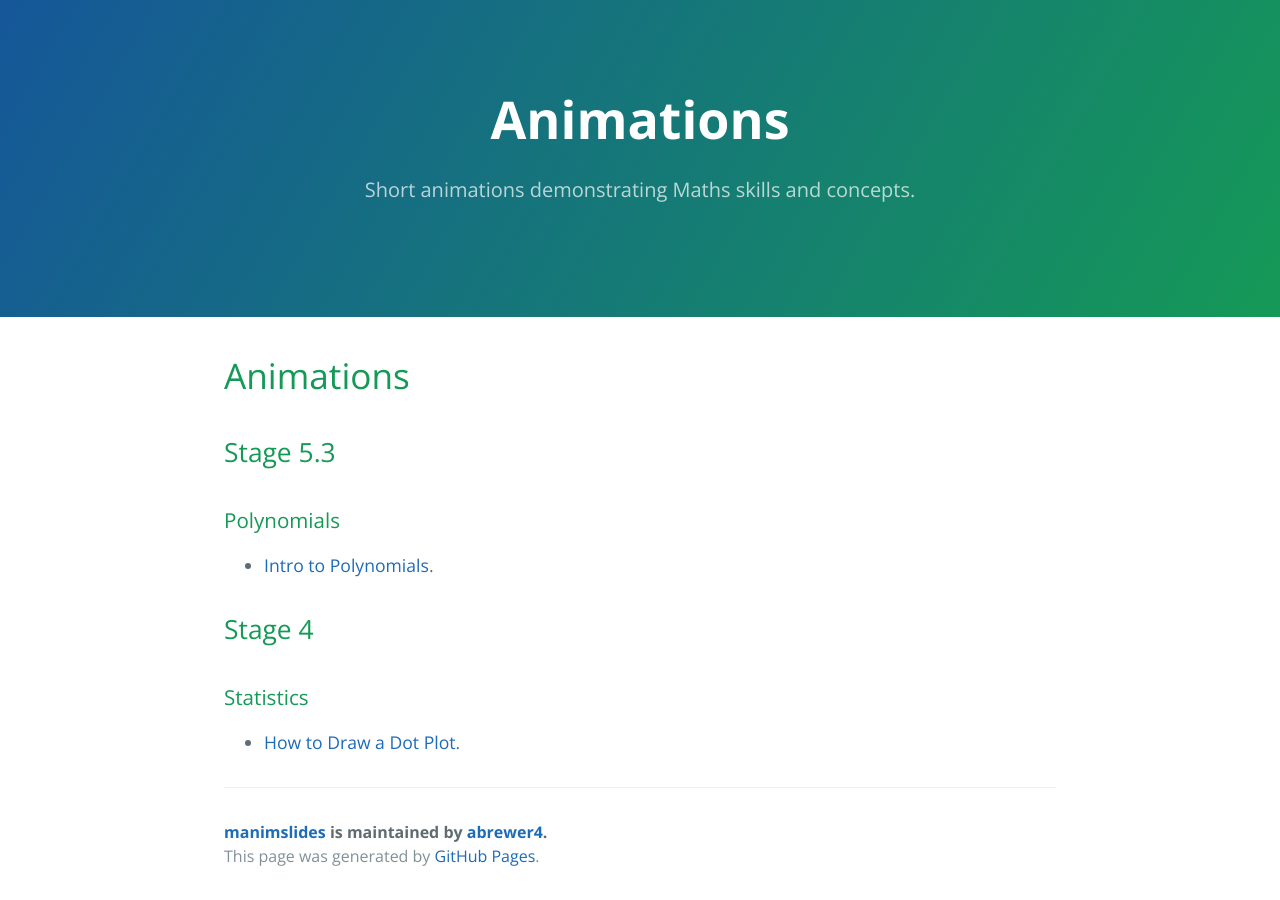
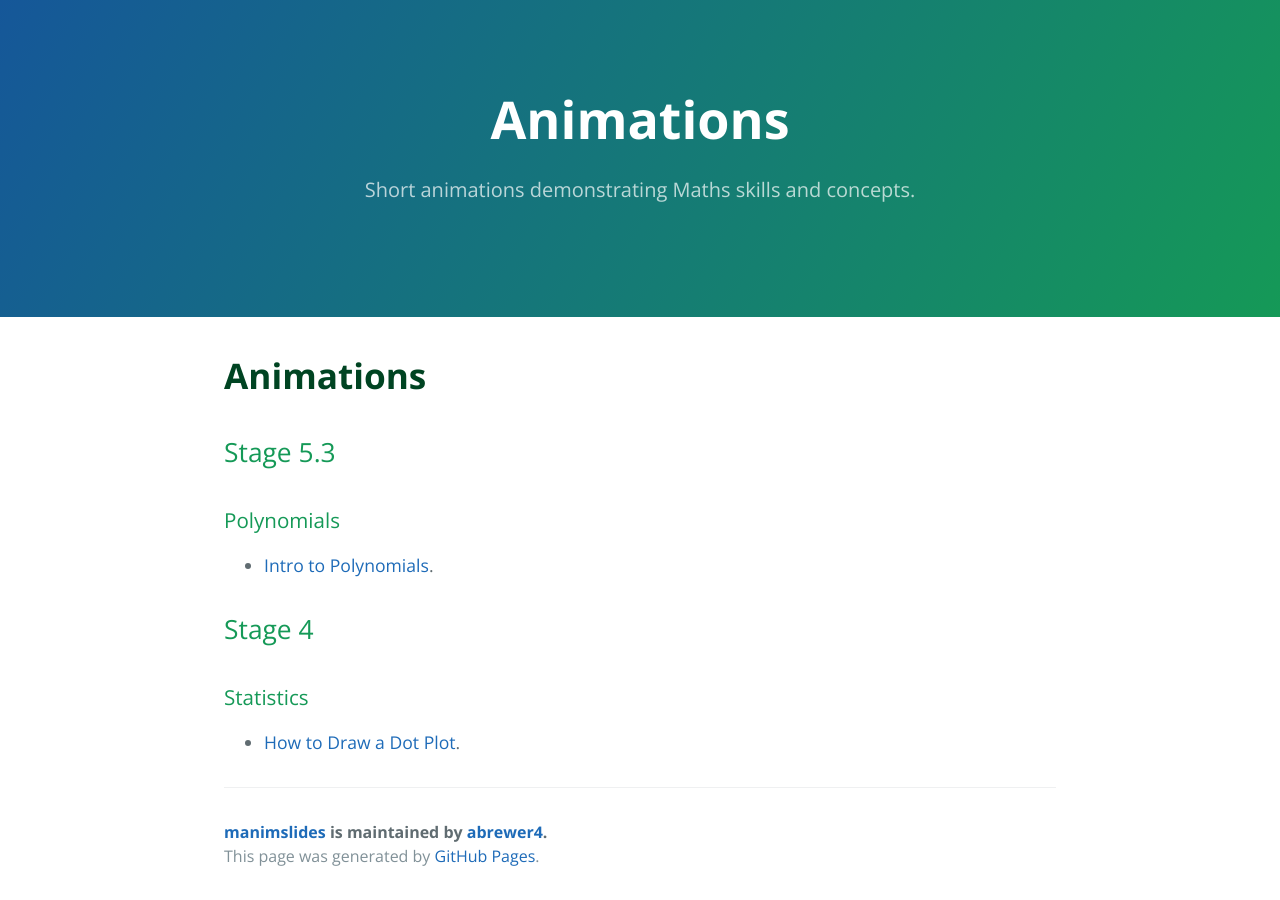
Before and after one commit to abrewer4/manimslides, a Jekyll site: the page built from index.md, in a window 1280 px wide. Built offline with Jekyll 4.4.1, drawn with Linux system fonts in a browser that asks for light colours; our own code applies the rules of GitHub Pages for plain Markdown files.

Commit message:
Update jekyll-theme-cayman.scss

```diff
--- a/_sass/jekyll-theme-cayman.scss
+++ b/_sass/jekyll-theme-cayman.scss
@@ -212,6 +212,10 @@ a {
     font-weight: normal;
     color: $section-headings-color;
   }
+  h1 {
+    font-weight: bold;
+    color: #004422;
+  }
 
   p {
     margin-bottom: 1em;
```
